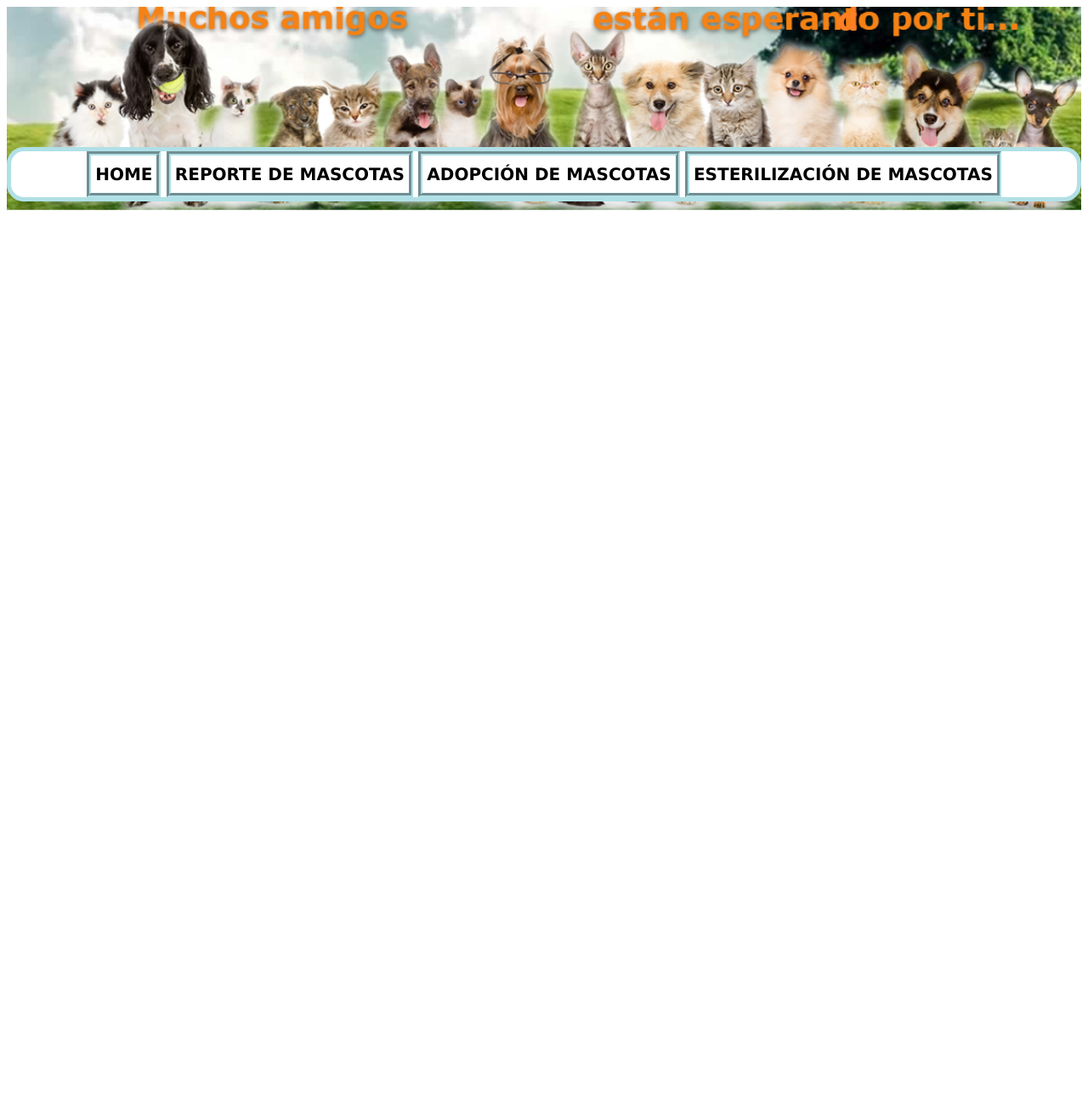
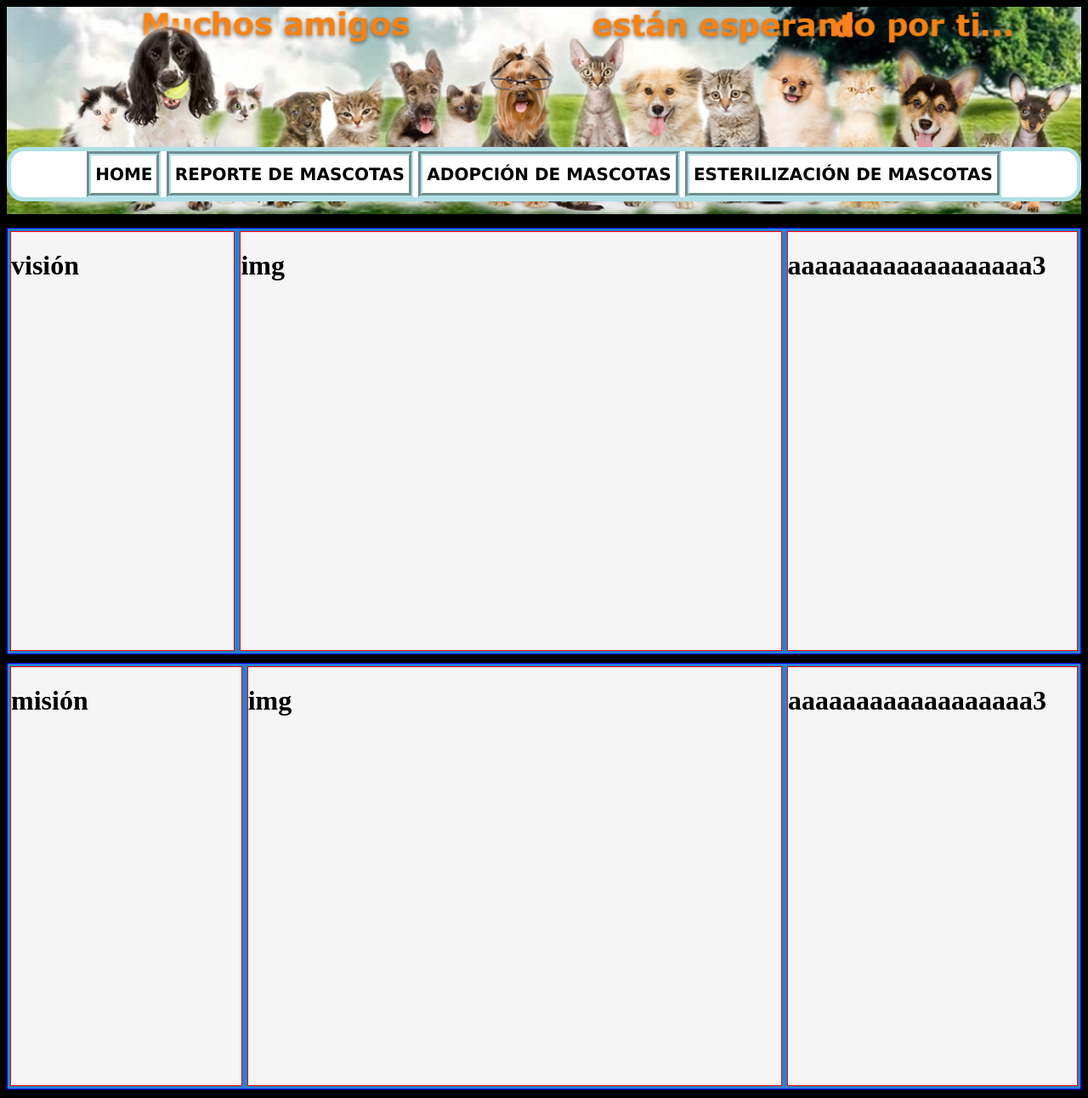
Before and after one commit to YenySayda/Gaara, a PHP site: page / in a window 1280 px wide. Shown: the whole page at 85% size. Before the commit the page ends 248 px from the top, so only its background shows below. Run offline with PHP 8.4, Linux system fonts and the light colour scheme.

Commit message:
version2

```diff
--- a/cabecera.php
+++ b/cabecera.php
@@ -1,7 +1,7 @@
+<header>
 <div class="menu">
     <div class="subm">
         <ul>
-
             <li><a href="index.php"><strong>HOME</strong> </a> </li>
             <li><a href="reporte.php"><strong>REPORTE DE MASCOTAS</strong> </a></li>
             <li><a href="adopcion.php"><strong>ADOPCIÓN DE MASCOTAS</strong></a></li>
@@ -9,3 +9,4 @@
         </ul>
     </div>
 </div>
+</header>
--- a/estilo.css
+++ b/estilo.css
@@ -1,3 +1,4 @@
+
 .menu{
 
     background: url(logos1.png);
@@ -8,7 +9,7 @@
     display: flex;
     font-family: 'Lucida Sans', 'Lucida Sans Regular', 'Lucida Grande', 'Lucida Sans Unicode', Geneva, Verdana, sans-serif;
     font-size: 20px;
-/*background-attachment: fixed and acroll*/
+    /*background-attachment:fixed and acroll*/
 }
 .subm{
     margin-top: 165px;
@@ -42,3 +43,43 @@
 .subm ul li:hover{ /*color para el link una vez que pase el cursor por cada elemnto*/
     background-color: #2682D2;
 }
+
+/*+++++++++++++++++*/
+.c1, .c2{
+height: 500px;
+display: flex;
+border: solid blue 1px;
+justify-content: space-between;
+margin: 10px 0;
+background-color: #2682D2;
+
+}
+
+.subc1, .subc2, .subc3{
+    margin: 3px;
+    background-color: whitesmoke;
+}
+
+.subc1{
+    border: solid red 1px;
+    /*display: inline-flex;*/
+    flex-grow: 5;
+
+}
+.subc2{
+    flex-grow: 16;
+    border: solid red 1px;
+
+}
+.subc3{
+    flex-grow:1;
+    border: solid red 1px;
+
+}
+
+/*++++++++++*/
+
+body{
+    background-color: black;
+
+}
--- a/index.php
+++ b/index.php
@@ -10,8 +10,33 @@
 <body>
 <?php include 'cabecera.php' ?>
 
+<div class="c1">
+    <div class="subc1">
+        <h1>visión</h1>
+    </div>
 
+    <div class="subc2">
+         <h1>img</h1>
+    </div>
 
+     <div class="subc3">
+        <h1>aaaaaaaaaaaaaaaaaa3</h1>
+    </div>
+</div>
+
+<div class="c2">
+    <div class="subc1">
+        <h1>misión</h1>
+    </div>
+
+    <div class="subc2">
+        <h1>img</h1>
+    </div>
+
+     <div class="subc3">
+        <h1>aaaaaaaaaaaaaaaaaa3</h1>
+    </div>
+</div>
 <?php include 'footer.php' ?>
 </body>
 </html>
```
